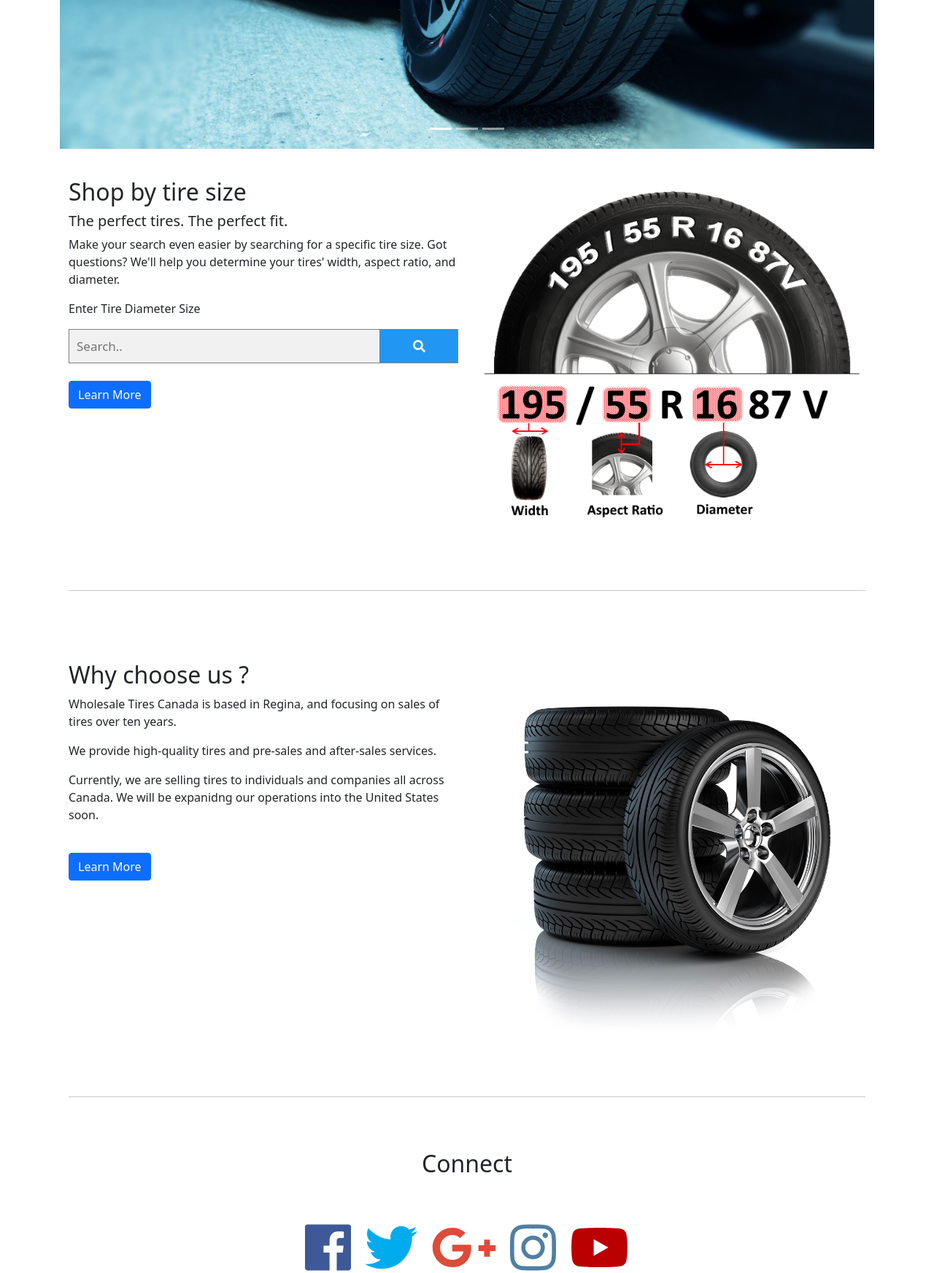
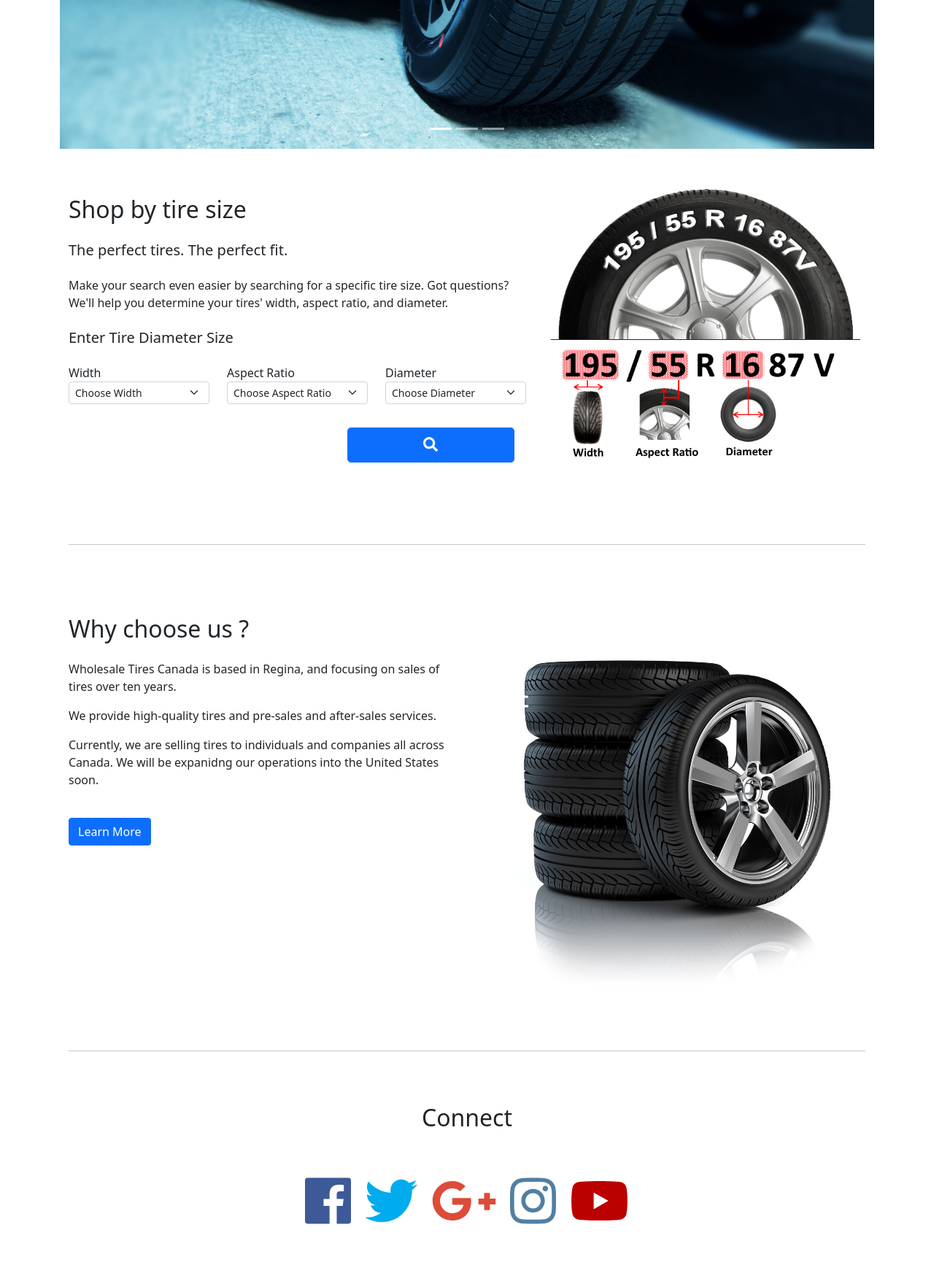
Before and after one commit to yangzhengca/fp-online-tire-store, a Node server app: page / in a window 1280 px wide. Shown: the part 439-2184 px from the top of the page at 73% size. Run offline with Node 20, Linux system fonts and the light colour scheme; some libraries are stand-ins or nearby versions.

Commit message:
added search by size form

```diff
--- a/public/stylesheets/style.css
+++ b/public/stylesheets/style.css
@@ -373,6 +373,12 @@ form.example::after {
 
 
 
+
+/* #chooseWidth{
+  max-width: 80%;
+} */
+
+
 /*
 Extra small (xs) devices (portrait phones, less than 576px)
 No media query since this is the default in Bootstrap
--- a/views/shop/index.hbs
+++ b/views/shop/index.hbs
@@ -37,19 +37,61 @@
 <!--- Two Column Section -->
 <div class="container-fluid padding mt-4">
 	<div class="row padding">
-		<div class="col-lg-6">
-			<h2>Shop by tire size</h2>
-			<h5>The perfect tires. The perfect fit.</h5>
-			<p>Make your search even easier by searching for a specific tire size. Got questions? We'll help you determine your tires' width, aspect ratio, and diameter.</p>
-			<p>Enter Tire Diameter Size</p>
-			<form class="example" action="#">
-				<input type="text" placeholder="Search.." name="search">
-				<button type="submit"><i class="fa fa-search"></i></button>
+		<div class="col-lg-7">
+			<h2 class="mt-4">Shop by tire size</h2>
+			<h5 class="mt-4">The perfect tires. The perfect fit.</h5>
+			<p class="mt-4">Make your search even easier by searching for a specific tire size. Got questions? We'll help you determine your tires' width, aspect ratio, and diameter.</p>
+			<h5 class="mt-4">Enter Tire Diameter Size</h5>
+			<form class="mt-2" action="/" method="POST">
+				<div class="row">
+					<div class="col-md-4">
+						<label for="chooseWidth" class="searchDropdownLable">Width</label>
+						<select name="searchWidth" class="form-select form-select-sm" aria-label=".form-select-sm" id="chooseWidth" required>
+							<option selected>Choose Width</option>
+							<option value=195>195</option>
+							<option value=205>205</option>
+							<option value=215>215</option>
+							<option value=225>225</option>
+							<option value=235>235</option>
+							<option value=245>245</option>
+						</select>
+					</div>
+					<div class="col-md-4">
+						<label for="chooseAspectRatio">Aspect Ratio</label>
+						<select name="searchAspectRatio" class="form-select form-select-sm" aria-label=".form-select-sm" id="chooseAspectRatio" required>
+							<option selected>Choose Aspect Ratio</option>
+							<option value=40>40</option>
+							<option value=45>45</option>
+							<option value=50>50</option>
+							<option value=55>55</option>
+							<option value=60>60</option>
+							<option value=65>65</option>
+							<option value=70>70</option>
+						</select>
+					</div>
+					<div class="col-md-4">
+						<label for="chooseDiameter">Diameter</label>
+						<select name="searchDiameter" class="form-select form-select-sm" aria-label=".form-select-sm" id="chooseDiameter" required>
+							<option selected>Choose Diameter</option>
+							<option value=16>16</option>
+							<option value=17>17</option>
+							<option value=18>18</option>
+							<option value=19>19</option>
+						</select>
+					</div>
+
+
+				</div>
+
+				<div class="d-grid gap-2 col-5 ms-auto">
+					<button class="btn btn-primary btn-lg" type="submit"><i class="fa fa-search"></i></button>
+				</div>
+
 			</form>
 			<br>
-			<a href="#" class="btn btn-primary">Learn More</a>
+			{{!-- <a href="#" class="btn btn-primary">Learn More</a> --}}
 		</div>
-		<div class="col-lg-6">
+		<div class="col-lg-5">
 			<img src="/images/tire-size.png" alt="tire-size.png" class="img-fluid">
 		</div>
 	</div>
@@ -94,7 +136,7 @@
 	<div class="row padding">
 		<div class="col-lg-6">
 			<h2>Why choose us ?</h2>
-			<p>Wholesale Tires Canada is based in Regina, and focusing on sales of tires over ten years.</p>
+			<p class="mt-4">Wholesale Tires Canada is based in Regina, and focusing on sales of tires over ten years.</p>
 			<p>We provide high-quality tires and pre-sales and after-sales services.
 			</p>
 			<p>Currently, we are selling tires to individuals and companies all across Canada. We will be expanidng our operations into the United States soon.</p>
--- a/views/shop/products.hbs
+++ b/views/shop/products.hbs
@@ -6,7 +6,7 @@
         <img src="{{ this.imagePath }}" class="card-img-top img-fluid" alt="...">
         <div class="card-body p-4">
             <h5 class="card-title">{{this.title}}</h5>
-            <h6>{{this.width}} / {{this.aspectRatio}} R {{this.diameter}}</h6>
+            <h6>Tire Size: {{this.width}}/{{this.aspectRatio}}R{{this.diameter}}</h6>
             <p class="card-text">{{this.description}}</p>
             <div>
                 <div class="price float-start">${{this.price}}</div>
```
Also changed, not shown: routes/admin.js (+11 -0 lines).
